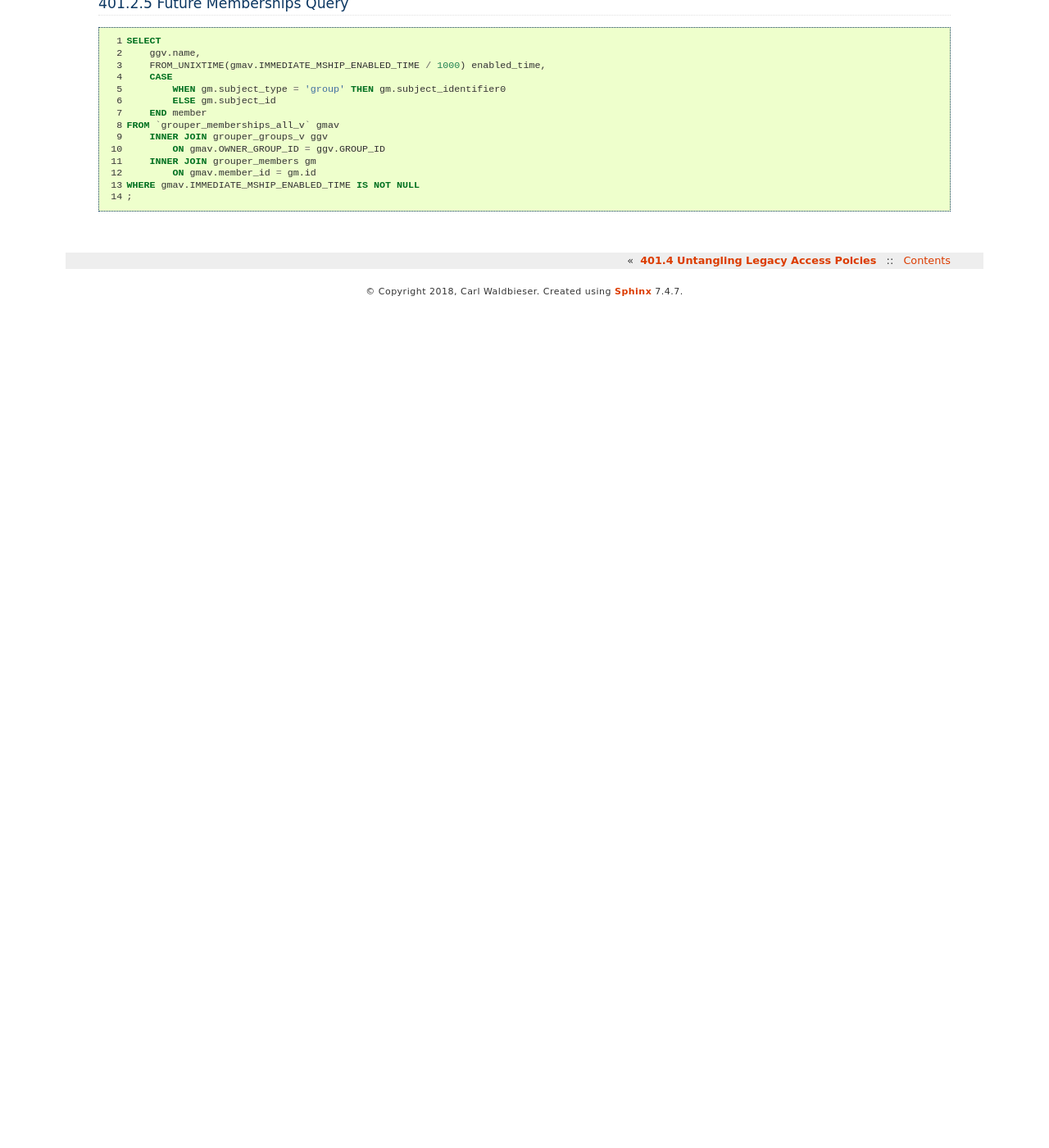
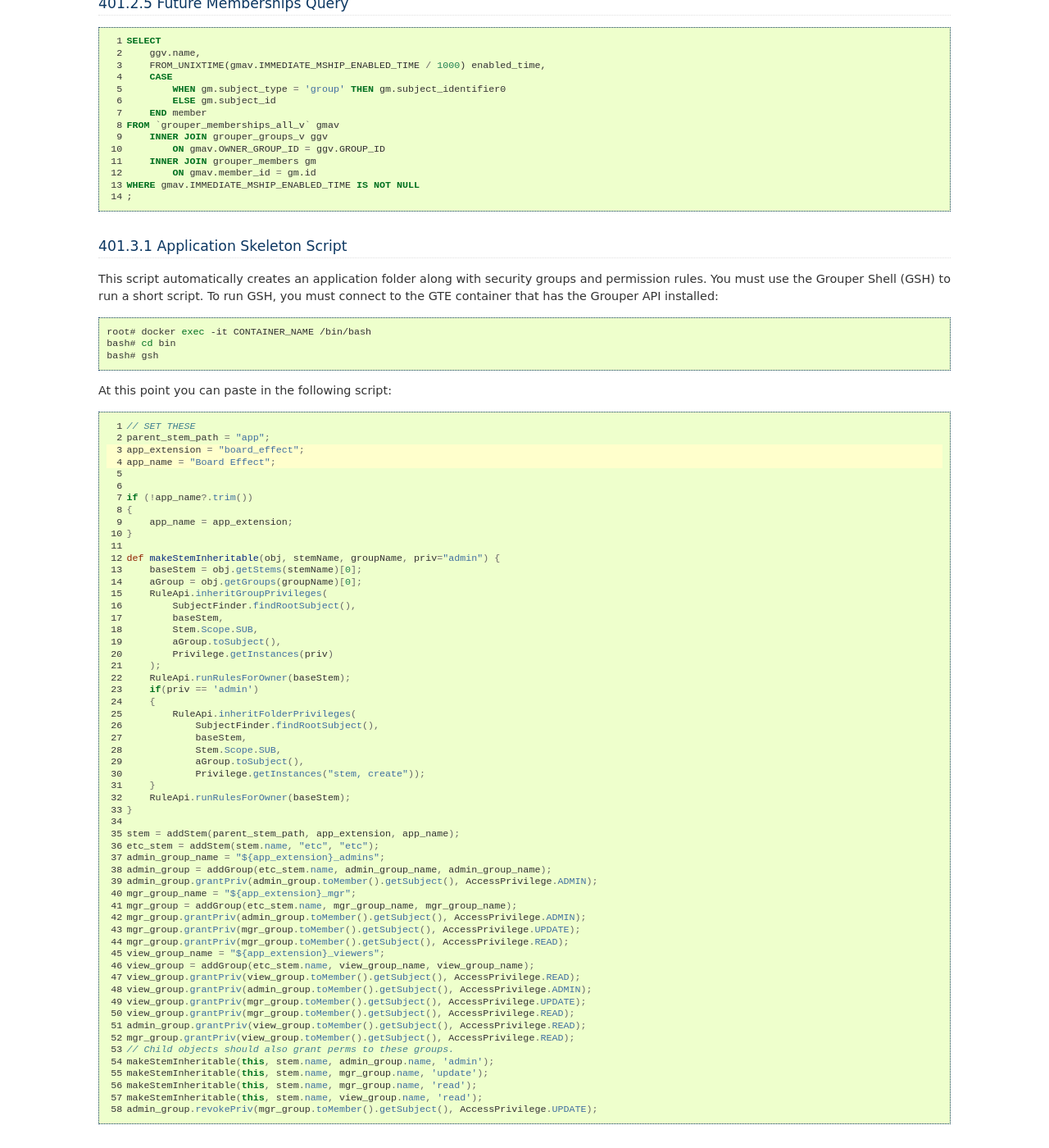
Before and after one commit to cwaldbieser/grouper401_docs, a Sphinx documentation site: the page built from docs/appendix.rst, in a window 1280 px wide and 1400 px high, scrolled down 997 px. Shown: the whole window at 82% size. Built offline with Sphinx 7.4.7, drawn with Linux system fonts in a browser that asks for light colours; before the commit the page ends 1370 px from its top, so only the background shows below that.

Commit message:
Started 401.3.

```diff
--- a/docs/appendix.rst
+++ b/docs/appendix.rst
@@ -90,3 +90,86 @@ At this point you can paste in the following script:
            ON gmav.member_id = gm.id
    WHERE gmav.IMMEDIATE_MSHIP_ENABLED_TIME IS NOT NULL
    ;
+
+.. _apdx-401.3.1-app-skeleton:
+
+-----------------------------------
+401.3.1 Application Skeleton Script
+-----------------------------------
+
+This script automatically creates an application folder along with
+security groups and permission rules.
+You must use the Grouper Shell (GSH) to run
+a short script.  To run GSH, you must connect to the GTE container
+that has the Grouper API installed:
+
+.. code-block:: bash
+
+   root# docker exec -it CONTAINER_NAME /bin/bash
+   bash# cd bin
+   bash# gsh
+
+At this point you can paste in the following script:
+
+.. code-block:: groovy
+   :emphasize-lines: 3,4
+   :linenos:
+
+   // SET THESE
+   parent_stem_path = "app";
+   app_extension = "board_effect";
+   app_name = "Board Effect";
+
+
+   if (!app_name?.trim())
+   {
+       app_name = app_extension;
+   }
+
+   def makeStemInheritable(obj, stemName, groupName, priv="admin") {
+       baseStem = obj.getStems(stemName)[0];
+       aGroup = obj.getGroups(groupName)[0];
+       RuleApi.inheritGroupPrivileges(
+           SubjectFinder.findRootSubject(),
+           baseStem,
+           Stem.Scope.SUB,
+           aGroup.toSubject(),
+           Privilege.getInstances(priv)
+       );
+       RuleApi.runRulesForOwner(baseStem);
+       if(priv == 'admin')
+       {
+           RuleApi.inheritFolderPrivileges(
+               SubjectFinder.findRootSubject(),
+               baseStem,
+               Stem.Scope.SUB,
+               aGroup.toSubject(),
+               Privilege.getInstances("stem, create"));
+       }
+       RuleApi.runRulesForOwner(baseStem);
+   }
+
+   stem = addStem(parent_stem_path, app_extension, app_name);
+   etc_stem = addStem(stem.name, "etc", "etc");
+   admin_group_name = "${app_extension}_admins";
+   admin_group = addGroup(etc_stem.name, admin_group_name, admin_group_name);
+   admin_group.grantPriv(admin_group.toMember().getSubject(), AccessPrivilege.ADMIN);
+   mgr_group_name = "${app_extension}_mgr";
+   mgr_group = addGroup(etc_stem.name, mgr_group_name, mgr_group_name);
+   mgr_group.grantPriv(admin_group.toMember().getSubject(), AccessPrivilege.ADMIN);
+   mgr_group.grantPriv(mgr_group.toMember().getSubject(), AccessPrivilege.UPDATE);
+   mgr_group.grantPriv(mgr_group.toMember().getSubject(), AccessPrivilege.READ);
+   view_group_name = "${app_extension}_viewers";
+   view_group = addGroup(etc_stem.name, view_group_name, view_group_name);
+   view_group.grantPriv(view_group.toMember().getSubject(), AccessPrivilege.READ);
+   view_group.grantPriv(admin_group.toMember().getSubject(), AccessPrivilege.ADMIN);
+   view_group.grantPriv(mgr_group.toMember().getSubject(), AccessPrivilege.UPDATE);
+   view_group.grantPriv(mgr_group.toMember().getSubject(), AccessPrivilege.READ);
+   admin_group.grantPriv(view_group.toMember().getSubject(), AccessPrivilege.READ);
+   mgr_group.grantPriv(view_group.toMember().getSubject(), AccessPrivilege.READ);
+   // Child objects should also grant perms to these groups.
+   makeStemInheritable(this, stem.name, admin_group.name, 'admin');
+   makeStemInheritable(this, stem.name, mgr_group.name, 'update');
+   makeStemInheritable(this, stem.name, mgr_group.name, 'read');
+   makeStemInheritable(this, stem.name, view_group.name, 'read');
+   admin_group.revokePriv(mgr_group.toMember().getSubject(), AccessPrivilege.UPDATE);
```
Also changed, not shown: docs/401.3.rst (+48 -0 lines).
